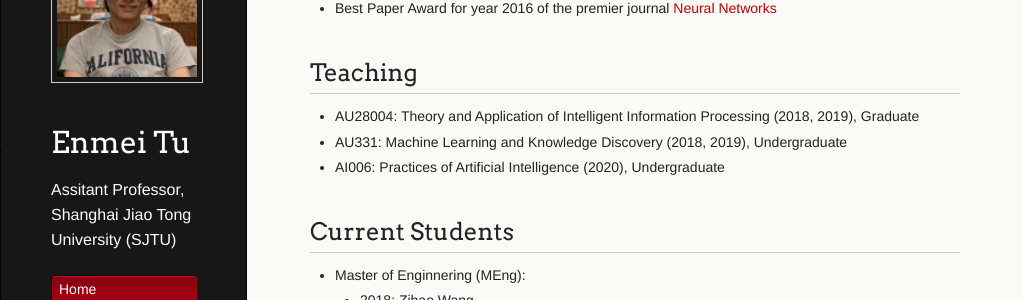
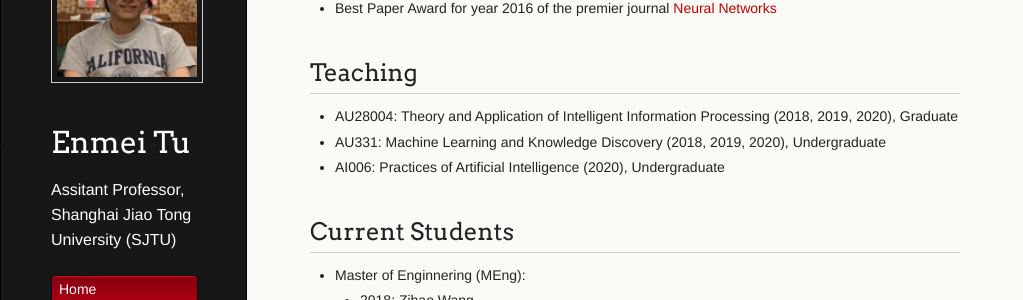
Before and after one commit to hellotem/enmeitu.github.io, a Jekyll site: the page built from index.md, in a window 1280 px wide and 900 px high, scrolled down 679 px. Shown: the part 152-452 px from the top of the window, without its empty margins (0-1023 px from the left). Built offline with Jekyll 4.4.1, drawn with Linux system fonts in a browser that asks for light colours.

Commit message:
Update index.md

```diff
--- a/index.md
+++ b/index.md
@@ -33,8 +33,8 @@ Enmei obtained his PhD degree from [Shanghai Jiao Tong University (SJTU)](http:/
 * Best Paper Award for year 2016 of the premier journal [Neural Networks](https://www.journals.elsevier.com/neural-networks)
 
 ## Teaching
-* AU28004: Theory and Application of Intelligent Information Processing (2018, 2019), Graduate
-* AU331: Machine Learning and Knowledge Discovery (2018, 2019), Undergraduate
+* AU28004: Theory and Application of Intelligent Information Processing (2018, 2019, 2020), Graduate
+* AU331: Machine Learning and Knowledge Discovery (2018, 2019, 2020), Undergraduate
 * AI006:  Practices of Artificial Intelligence (2020), Undergraduate
 
 <!--
```
